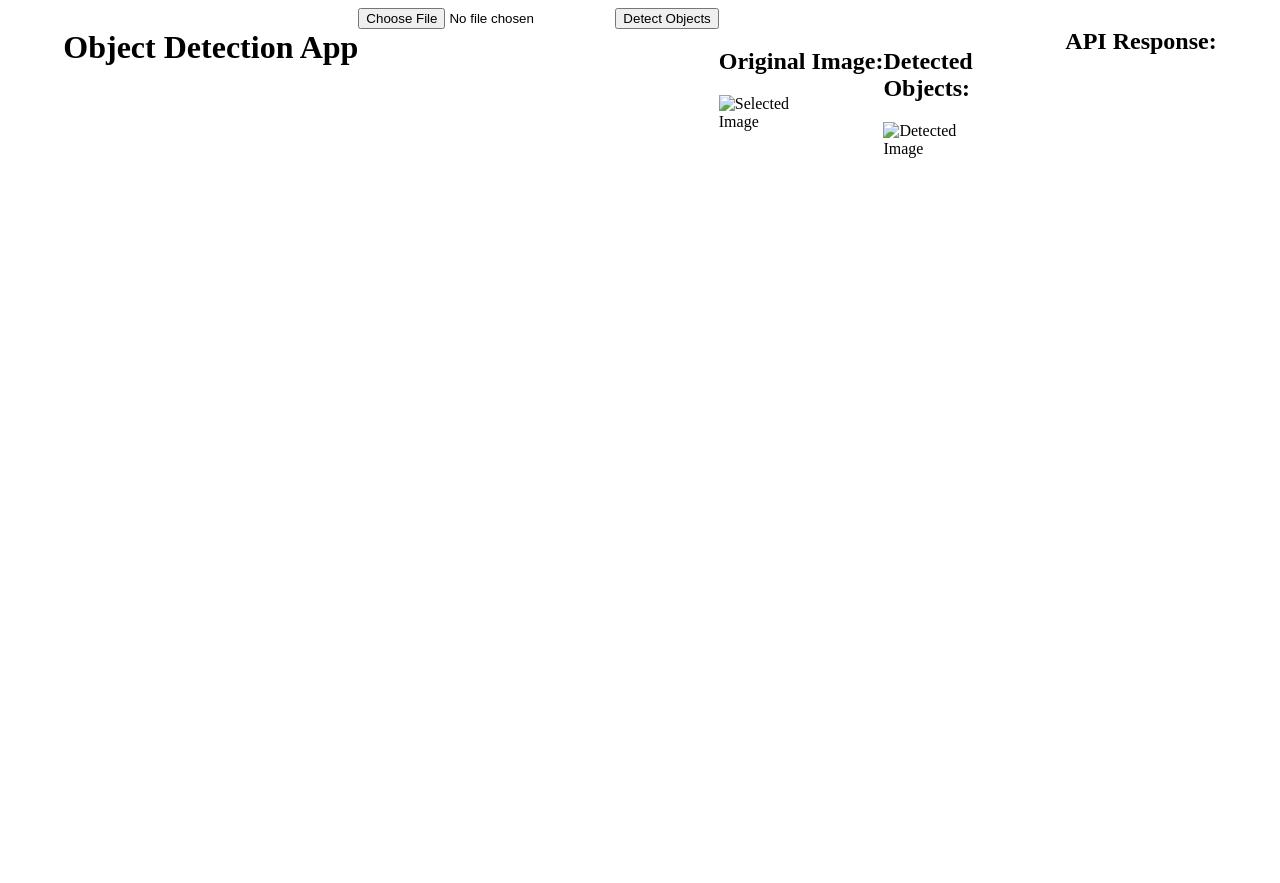
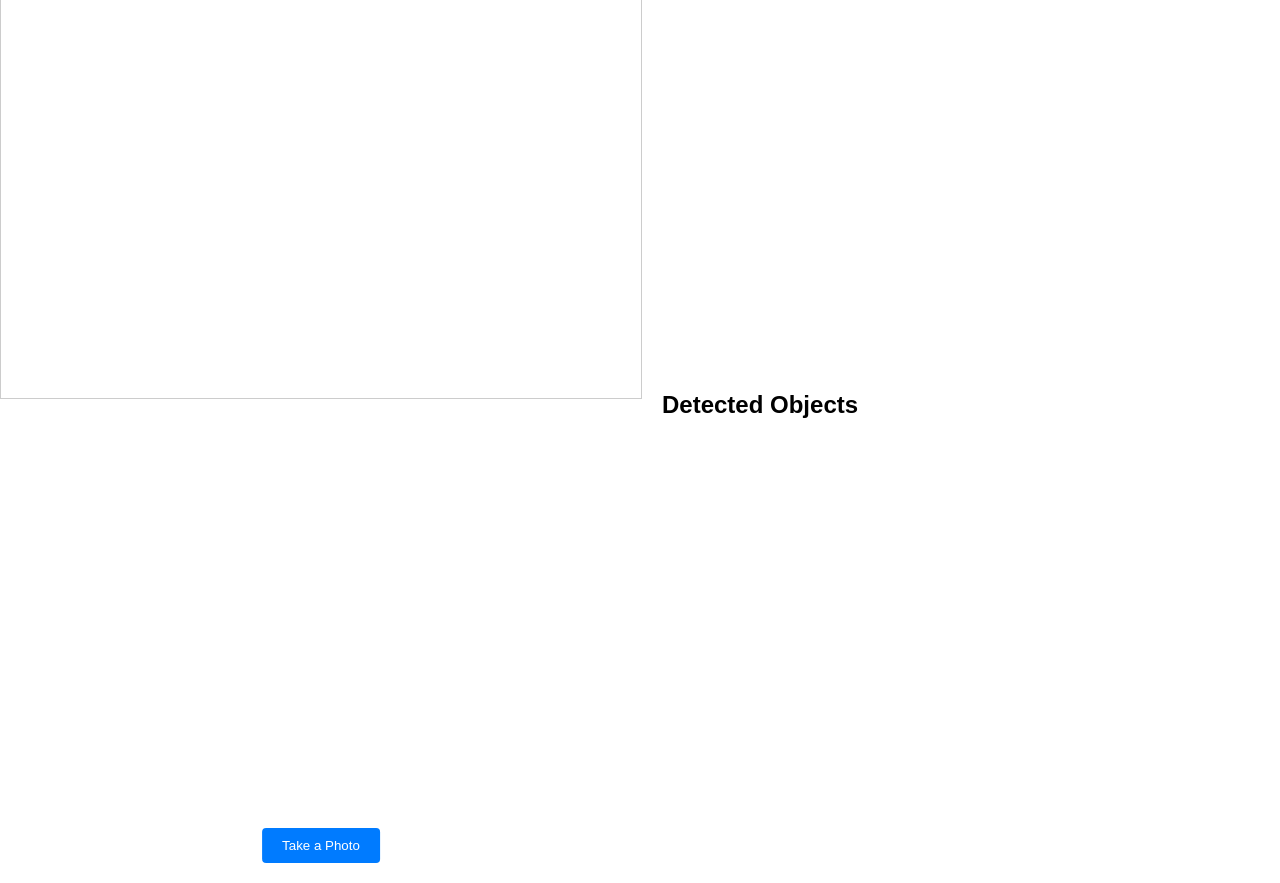
Before and after one commit to realjoleauna/object-detection-backend, a Flask app: page / in a window 1280 px wide. Before the commit the page ends 158 px from the top, so only its background shows below. Run offline with Flask 3, Linux system fonts and the light colour scheme.

Commit message:
adding video capture

```diff
--- /dev/null
+++ b/static/css/styles.css
@@ -0,0 +1,50 @@
+body {
+    font-family: Arial, sans-serif;
+    margin: 0;
+    padding: 0;
+}
+
+.container {
+    display: flex;
+    justify-content: center;
+    align-items: center;
+    height: 100vh;
+}
+
+.camera-container {
+    position: relative;
+    margin-right: 20px;
+}
+
+video {
+    border: 1px solid #ccc;
+    display: block;
+}
+
+#take-photo {
+    position: absolute;
+    bottom: 20px;
+    left: 50%;
+    transform: translateX(-50%);
+    background-color: #007bff;
+    color: white;
+    padding: 10px 20px;
+    border: none;
+    border-radius: 4px;
+    cursor: pointer;
+}
+
+.captured-container {
+    width: 50%;
+}
+
+.captured-container h2 {
+    margin-bottom: 10px;
+}
+
+#captured-photo {
+    display: none;
+    max-width: 100%;
+}
+
+/* Add any additional styling as needed */
--- /dev/null
+++ b/static/js/script.js
@@ -0,0 +1,41 @@
+const video = document.getElementById('video');
+const canvasOverlay = document.getElementById('canvas-overlay');
+const capturedPhoto = document.getElementById('captured-photo');
+
+const displayImages = (base64img) => {
+    const img = new Image();
+    img.src = base64img;
+    capturedPhoto.innerHTML = '';
+    capturedPhoto.appendChild(img);
+};
+
+const startCamera = async () => {
+    try {
+        const stream = await navigator.mediaDevices.getUserMedia({ video: true });
+        video.srcObject = stream;
+    } catch (err) {
+        console.error('Error accessing webcam:', err);
+    }
+};
+
+const dataURLtoBlob = (dataURL) => {
+    const arr = dataURL.split(',');
+    const mime = arr[0].match(/:(.*?);/)[1];
+    const bstr = atob(arr[1]);
+    let n = bstr.length;
+    const u8arr = new Uint8Array(n);
+    while (n--) {
+        u8arr[n] = bstr.charCodeAt(n);
+    }
+    return new Blob([u8arr], { type: mime });
+};
+
+const captureImage = () => {
+    if (canvasOverlay) {
+        const ctx = canvasOverlay.getContext('2d');
+        ctx.drawImage(video, 0, 0, canvasOverlay.width, canvasOverlay.height);
+    }
+};
+
+// Start the camera when the page loads
+startCamera();
--- a/templates/index.html
+++ b/templates/index.html
@@ -1,124 +1,23 @@
-<!-- index.html -->
 <!DOCTYPE html>
-<html>
+<html lang="en">
 <head>
+    <meta charset="UTF-8">
+    <meta name="viewport" content="width=device-width, initial-scale=1.0">
     <title>Object Detection App</title>
-    <style>
-        body {
-            display: flex;
-            justify-content: center;
-        }
-
-        .image-container {
-            display: flex;
-            margin-top: 20px;
-        }
-
-        .image-container img {
-            max-width: 50%;
-        }
-
-        .canvas-container {
-            position: relative;
-            max-width: 50%;
-        }
-
-        canvas {
-            position: absolute;
-            top: 0;
-            left: 0;
-        }
-    </style>
+    <link rel="stylesheet" href="{{ url_for('static', filename='css/styles.css') }}">
 </head>
 <body>
-    <h1>Object Detection App</h1>
-    <form id="upload-form" enctype="multipart/form-data">
-        <input type="file" id="image-input" accept="image/*">
-        <input type="button" value="Detect Objects" onclick="detectObjects()">
-    </form>
-    <div class="image-container">
-        <div>
-            <h2>Original Image:</h2>
-            <img id="selected-image" src="" alt="Selected Image">
+    <div class="container">
+        <div class="camera-container">
+            <video id="video" width="640" height="480" autoplay></video>
+            <canvas id="canvas-overlay" width="640" height="480"></canvas>
+            <button id="take-photo" onclick="captureImage()">Take a Photo</button>
         </div>
-        <div class="canvas-container">
-            <h2>Detected Objects:</h2>
-            <img id="detected-image" src="" alt="Detected Image">
-            <canvas id="canvas"></canvas>
+        <div class="captured-container">
+            <h2>Detected Objects</h2>
+            <div id="captured-photo"></div>
         </div>
     </div>
-    <div>
-        <h2>API Response:</h2>
-        <pre id="api-response"></pre>
-    </div>
-
-    <script>
-        function detectObjects() {
-            const imageInput = document.getElementById('image-input');
-            const file = imageInput.files[0];
-
-            if (!file) {
-                alert('Please select an image before detecting objects.');
-                return;
-            }
-
-            const reader = new FileReader();
-            reader.readAsDataURL(file);
-            reader.onload = function () {
-                const base64img = reader.result.split(',')[1];
-                displayImages(reader.result);
-
-                fetch('/api/detect', {
-                    method: 'POST',
-                    headers: {
-                        'Content-Type': 'application/json'
-                    },
-                    body: JSON.stringify({ 'image': base64img })
-                })
-                .then(response => response.json())
-                .then(data => {
-                    const responseText = JSON.stringify(data, null, 2);
-                    document.getElementById('api-response').textContent = responseText;
-                    drawCircles(data['detections']);
-                })
-                .catch(error => console.error('Error:', error));
-            };
-            reader.onerror = function (error) {
-                console.error('Error:', error);
-            };
-        }
-
-        function displayImages(imageData) {
-            const selectedImage = document.getElementById('selected-image');
-            const detectedImage = document.getElementById('detected-image');
-            selectedImage.src = imageData;
-            detectedImage.src = imageData;
-        }
-
-        function drawCircles(detections) {
-            const detectedImage = document.getElementById('detected-image');
-            const canvas = document.getElementById('canvas');
-            canvas.width = detectedImage.width;
-            canvas.height = detectedImage.height;
-            const ctx = canvas.getContext('2d');
-
-            detections.forEach(detection => {
-                const { yMin, xMin, yMax, xMax } = detection.box;
-                const x = xMin * detectedImage.width;
-                const y = yMin * detectedImage.height;
-                const width = (xMax - xMin) * detectedImage.width;
-                const height = (yMax - yMin) * detectedImage.height;
-
-                ctx.beginPath();
-                ctx.lineWidth = 3;
-                ctx.strokeStyle = 'red';
-                ctx.rect(x, y, width, height);
-                ctx.stroke();
-                ctx.font = '16px Arial';
-                ctx.fillStyle = 'red';
-                ctx.fillText(detection.label + ' (' + (detection.score * 100).toFixed(2) + '%)', x, y - 5);
-            });
-        }
-    </script>
+    <script src="{{ url_for('static', filename='js/script.js') }}"></script>
 </body>
 </html>
```
